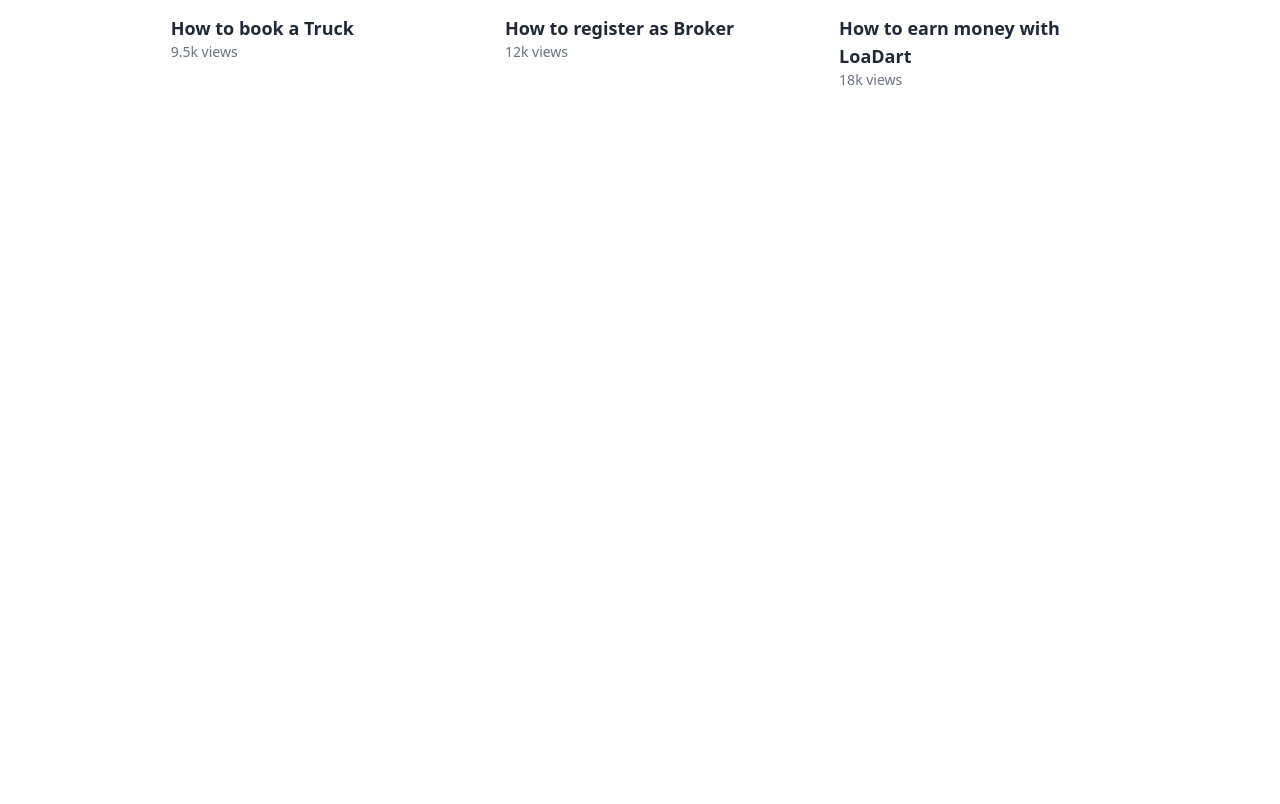
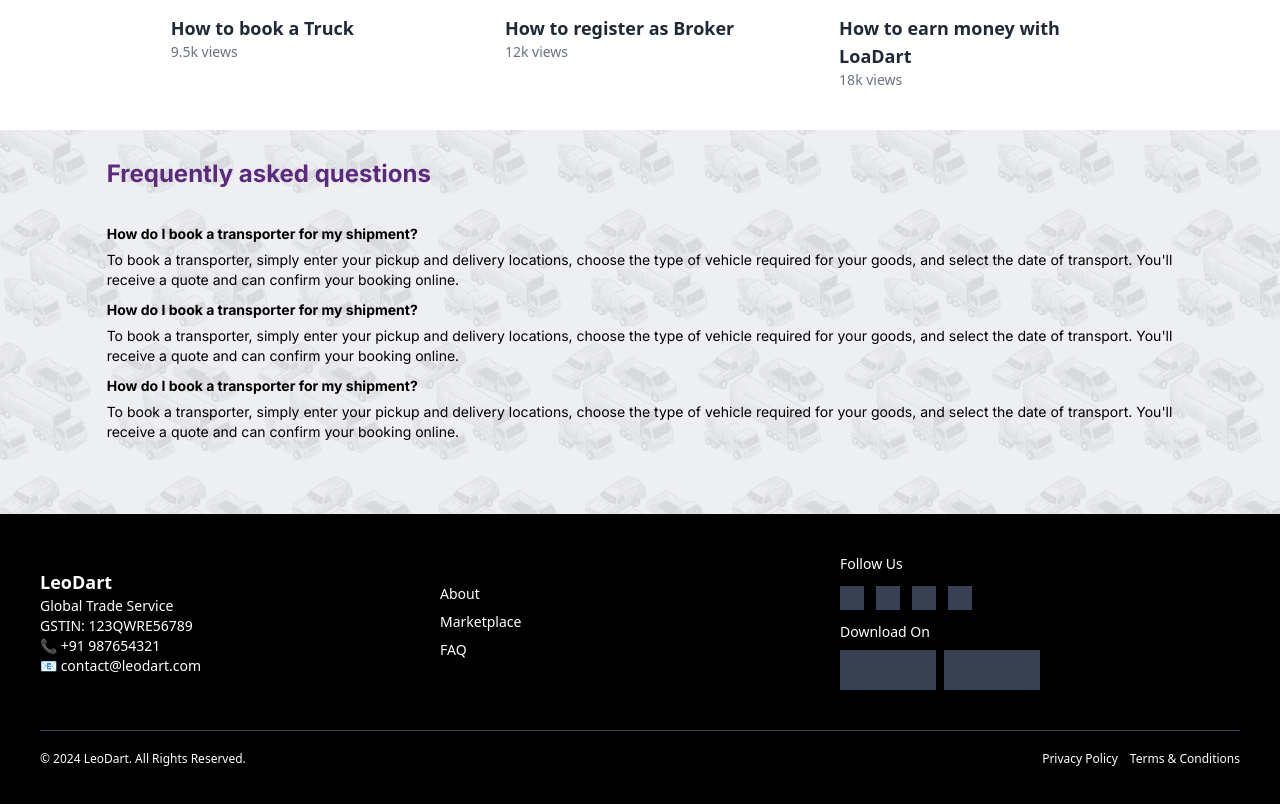
Before and after one commit to nihalmohd/LoaDart, a React (Vite) app: page / in a window 1280 px wide. Shown: the part 1186-1990 px from the top of the page. Before the commit the page ends 1316 px from the top, so only its background shows below. Built offline with nearby package versions, Linux system fonts and the light colour scheme.

Commit message:
faq section is over

```diff
--- a/src/assets/components/BannerSection.jsx
+++ b/src/assets/components/BannerSection.jsx
@@ -11,19 +11,26 @@ const images = [
   '/images/a82aaeda5d038912a13d81dc0ca3a4a1.png',
   '/images/c6d9e0b945affbe94efba26aa6c9fc78.png',
 ];
+
+const buttonLabels = [
+  'Register as Transporter',
+  'Become a Driver',
+  'Join as Fleet Manager',
+  'Sign Up as Partner',
+];
 const BannerSection = () => {
 
   const settings = {
-
-        infinite: true,       // Infinite looping
-        speed: 500,           // Transition speed in milliseconds
-        slidesToShow: 1,      // Number of slides to show at once
-        slidesToScroll: 1,    // Number of slides to scroll at a time
-        autoplay: true,       // Enable autoplay
-        autoplaySpeed: 2000,  // Time between slides in milliseconds
+    infinite: true,
+    speed: 500,
+    slidesToShow: 1,
+    slidesToScroll: 1,
+    autoplay: true,
+    autoplaySpeed: 2000,
     cssEase: "ease-in-out",
     arrows: false,
   };
+
     return (
       <div className="font-sans bg-white   ">
         <div className="w-full h-52  relative flex justify-between ">
@@ -44,24 +51,22 @@ const BannerSection = () => {
             </div>
           </div>
           <div className="w-1/2 h-60 bg-transparent "></div>
-          <div className="w-1/2 h-80  flex justify-center items-center relative">
-            <div className="w-2/4 h-72  rounded-md overflow-hidden relative ">
-              {" "}
+          <div className="w-1/2 h-80 flex justify-center items-center relative">
+      <div className="w-2/4 h-72 rounded-md overflow-hidden relative">
         <Slider {...settings}>
           {images.map((image, index) => (
-                  <div key={index} className="h-full">
+            <div key={index} className="h-full relative">
               <img
                 src={image}
                 alt={`Slide ${index}`}
                 className="w-full h-72 object-cover"
               />
+              <button className="absolute bottom-3 left-10 w-3/4 h-10 bg-[#5B297E] text-white rounded-md shadow-md hover:bg-white hover:text-[#5B297E] font-inter">
+                {buttonLabels[index]}
+              </button>
             </div>
           ))}
         </Slider>
-
-              <button className="absolute bottom-3 left-10  w-3/4 h-10 bg-[#5B297E] text-white rounded-md shadow-md hover:bg-white hover:text-[#5B297E] font-inter">
-                Register as Transporter
-              </button>
       </div>
     </div>
         </div>
@@ -127,10 +132,7 @@ const BannerSection = () => {
             </div>
         </div>
 
-
-        <div className="flex justify-center items-center">
           <VideoSection />
-        </div>
       </div>
     );
 }
--- /dev/null
+++ b/src/assets/components/FAQSection.jsx
@@ -0,0 +1,57 @@
+import React from 'react'
+import Footer from './Footer'
+
+const FAQSection = () => {
+  return (
+    <div>
+
+<div className="w-full h-96 relative bg-cover bg-center flex justify-center items-center ml-0 mr-0"
+     style={{ backgroundImage: "url('/images/f94a7597b6bd440415027560967f688e.png')" }}
+>
+  {/* Background overlay with opacity */}
+  <div className="absolute inset-0 bg-gray-200 opacity-65"></div>
+
+  {/* Content */}
+  <div className="w-10/12 h-full relative z-10">
+    <div className="w-full h-16 mt-3 flex items-center">
+      <h1 className="font-inter text-2xl text-[#5B297E] font-semibold">Frequently asked questions</h1>
+    </div>
+    <div className="w-full h-16 mt-3">
+      <div className="w-full h-8 flex items-center">
+        <h1 className="text-[#000000] font-inter font-semibold text-sm">How do I book a transporter for my shipment?</h1>
+      </div>
+      <div className="w-full h-8">
+        <h1 className="text-sm font-inter text-black">
+          To book a transporter, simply enter your pickup and delivery locations, choose the type of vehicle required for your goods, and select the date of transport. You'll receive a quote and can confirm your booking online.
+        </h1>
+      </div>
+    </div>
+    <div className="w-full h-16 mt-3">
+      <div className="w-full h-8 flex items-center">
+        <h1 className="text-[#000000] font-inter font-semibold text-sm">How do I book a transporter for my shipment?</h1>
+      </div>
+      <div className="w-full h-8">
+        <h1 className="text-sm font-inter text-black">
+          To book a transporter, simply enter your pickup and delivery locations, choose the type of vehicle required for your goods, and select the date of transport. You'll receive a quote and can confirm your booking online.
+        </h1>
+      </div>
+    </div>
+    <div className="w-full h-16 mt-3">
+      <div className="w-full h-8 flex items-center">
+        <h1 className="text-[#000000] font-inter font-semibold text-sm">How do I book a transporter for my shipment?</h1>
+      </div>
+      <div className="w-full h-8">
+        <h1 className="text-sm font-inter text-black">
+          To book a transporter, simply enter your pickup and delivery locations, choose the type of vehicle required for your goods, and select the date of transport. You'll receive a quote and can confirm your booking online.
+        </h1>
+      </div>
+    </div>
+
+  </div>
+</div>
+  <Footer/>
+    </div>
+  )
+}
+
+export default FAQSection
--- /dev/null
+++ b/src/assets/components/Footer.jsx
@@ -0,0 +1,56 @@
+import React from "react";
+
+const Footer = () => {
+  return (
+    <footer
+      className="bg-black text-white p-5 lg:p-10 flex flex-wrap justify-between items-center text-sm"
+    >
+      {/* Left Section */}
+      <div className="flex-1 min-w-[200px] mb-5">
+        <h2 className="font-bold text-lg">LeoDart</h2>
+        <p>Global Trade Service</p>
+        <p>GSTIN: 123QWRE56789</p>
+        <p>📞 +91 987654321</p>
+        <p>📧 contact@leodart.com</p>
+      </div>
+
+      {/* Center Section */}
+      <div className="flex-1 min-w-[200px] mb-5">
+        <ul className="list-none p-0 space-y-2">
+          <li>About</li>
+          <li>Marketplace</li>
+          <li>FAQ</li>
+        </ul>
+      </div>
+
+      {/* Social Media and App Store Icons */}
+      <div className="flex-1 min-w-[200px] mb-5">
+        <p>Follow Us</p>
+        <div className="flex space-x-3 my-3">
+          {/* Placeholder for Social Media Icons */}
+          <span className="bg-gray-700 w-6 h-6 inline-block"></span>
+          <span className="bg-gray-700 w-6 h-6 inline-block"></span>
+          <span className="bg-gray-700 w-6 h-6 inline-block"></span>
+          <span className="bg-gray-700 w-6 h-6 inline-block"></span>
+        </div>
+        <p>Download On</p>
+        <div className="flex space-x-2 mt-2">
+          {/* Placeholder for App Store Buttons */}
+          <span className="bg-gray-700 w-24 h-10 inline-block"></span>
+          <span className="bg-gray-700 w-24 h-10 inline-block"></span>
+        </div>
+      </div>
+
+      {/* Bottom Section */}
+      <div className="w-full border-t border-gray-700 pt-5 flex justify-between items-center mt-5 text-xs">
+        <p>© 2024 LeoDart. All Rights Reserved.</p>
+        <div className="flex space-x-3">
+          <p>Privacy Policy</p>
+          <p>Terms & Conditions</p>
+        </div>
+      </div>
+    </footer>
+  );
+};
+
+export default Footer;
--- a/src/assets/components/Nav.jsx
+++ b/src/assets/components/Nav.jsx
@@ -47,8 +47,8 @@ const Nav = () => {
       </div>
       <div className="w-full h-full mt-3">
 
+      </div>
       <BannerSection/>
-      </div>
     </div>
   )
 }
--- a/src/assets/components/VideoSection.jsx
+++ b/src/assets/components/VideoSection.jsx
@@ -1,7 +1,10 @@
 import React from 'react'
+import FAQSection from './FAQSection'
 
 const VideoSection = () => {
   return (
+    <div  >
+      <div className='flex justify-center items-center'>
     <section className="bg-white w-10/12 mt-14 pb-6">
   <h2 className="text-center text-3xl font-semibold text-purple-800 mb-6">
     Have doubts? Watch our Tutorials!
@@ -117,6 +120,10 @@ const VideoSection = () => {
     </div>
   </div>
 </section>
+    </div>
+  <FAQSection/>
+      </div>
+
 
   )
 }
```
Also changed, not shown: public/images/f94a7597b6bd440415027560967f688e.png (added). Lines whose indentation alone changed are shown as unchanged.
